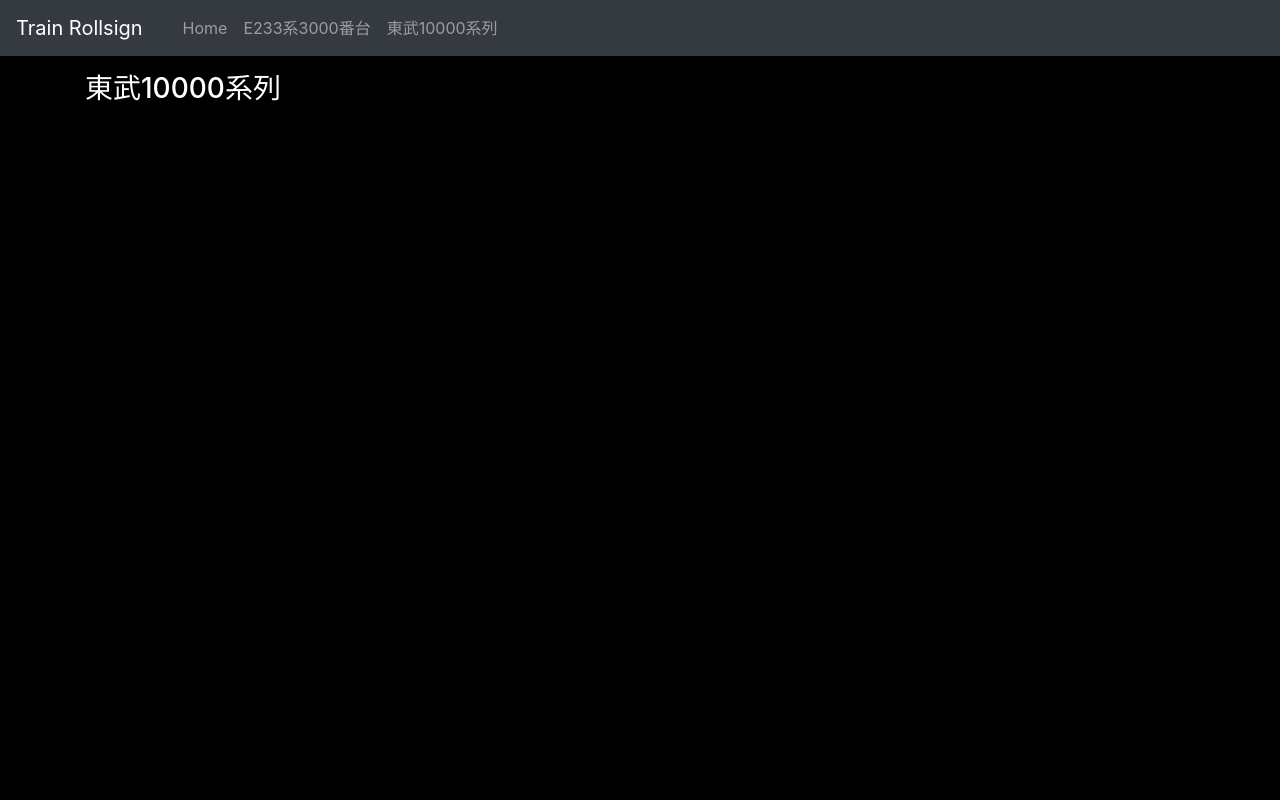
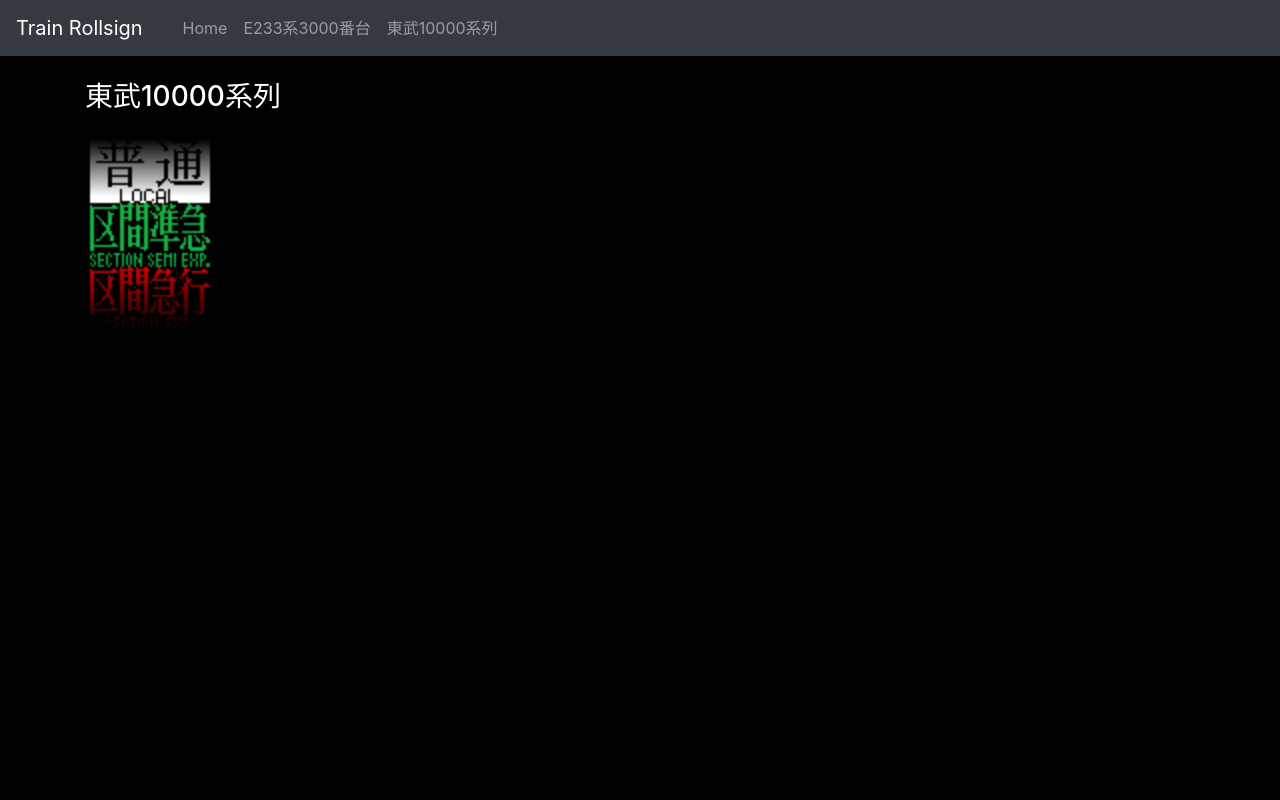
Before and after one commit to Massu0921/Train-Rollsign, a Flask app: page /tobu_10000 in a window 1280 px wide. Run offline with Flask 2, Linux system fonts and the light colour scheme; some libraries are stand-ins or nearby versions.

Commit message:
グラデーション追加

```diff
--- a/static/css/rollsign.css
+++ b/static/css/rollsign.css
@@ -1,7 +1,28 @@
 /*方向幕のサムネサイズ*/
 .rollsign-thumb {
-  width: auto;
-  height: 60px;
+  position: absolute;
+  width: 128px;
+  left: 0px;
+  margin: 0px;
   display: inline-block;
+}
+
+/*方向幕レイヤー*/
+.tobu_layer {
   position: relative;
+  z-index: 2;
+  border: 1px solid black;
+  height: 192px;
+  width: 128px;
+  overflow: hidden;
 }
+
+.gradient_layer {
+  position: relative;
+  z-index: 3;
+  height: 192px;
+  width: 128px;
+  background: -moz-linear-gradient(top, #000, rgba(255, 255, 255, 0) 30%, rgba(255, 255, 255, 0) 60%, #000);
+  background: -webkit-linear-gradient(top, #000, rgba(255, 255, 255, 0) 30%, rgba(255, 255, 255, 0) 60%, #000);
+  background: linear-gradient(to bottom, #000, rgba(255, 255, 255, 0) 30%, rgba(255, 255, 255, 0) 60%, #000);
+}
--- a/templates/tobu_10000.html
+++ b/templates/tobu_10000.html
@@ -1,11 +1,23 @@
 {% extends "layout.html" %}
 {% block content %}
 <title>東武10000系列</title>
+
+<head>
+  <!-- For Rollsign Page -->
+  <link href="/static/css/rollsign.css" rel="stylesheet">
+</head>
+
 <body>
-  <div id="train-name" class="m-3">
+  <div id="train-name" class="m-4">
     <div class="container">
       <h3>東武10000系列</h3>
     </div>
   </div>
+  <div id="rollsign-1" class="container">
+    <div class="tobu_layer">
+      <img src="/static/images/tobu_10000_type.png" class="rollsign-thumb" style="top: 0px;">
+      <div class="gradient_layer"></div>
+    </div>
+  </div>
 </body>
 {% endblock %}
```
